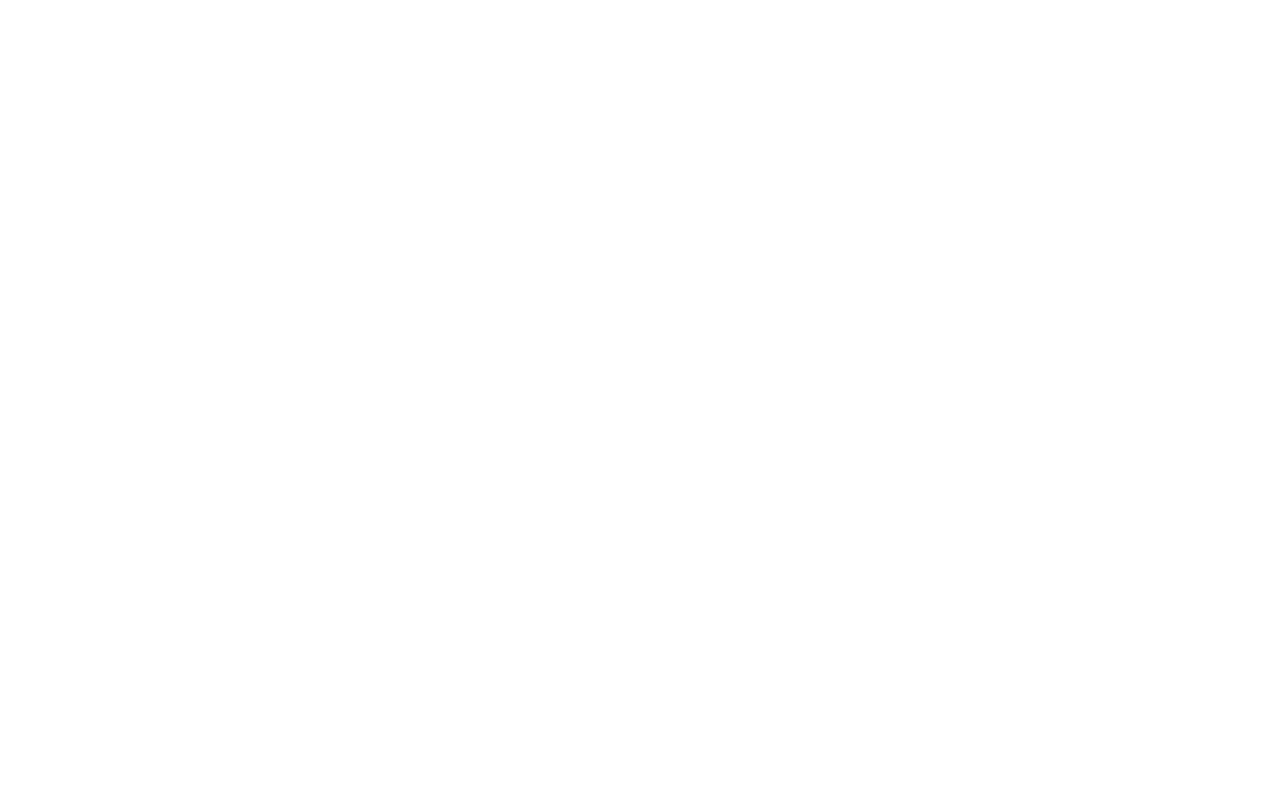
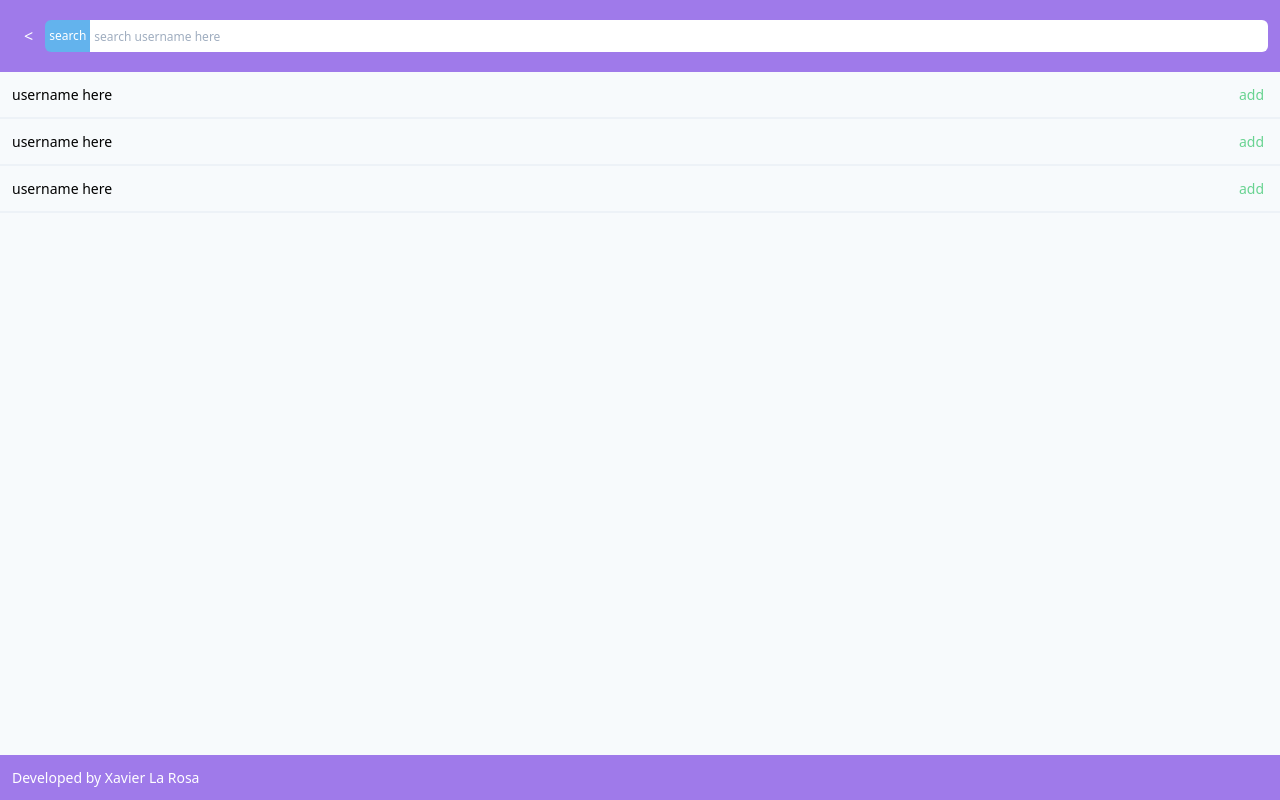
Before and after one commit to XavierLaRosa/mini-game-royale-web-front, an Angular app: page /search-friends in a window 1280 px wide. Before the commit this address led to /. Built offline with nearby package versions, Linux system fonts and the light colour scheme; no server answers.

Commit message:
added static search friends page

```diff
--- a/src/app/app-routing.module.ts
+++ b/src/app/app-routing.module.ts
@@ -3,12 +3,14 @@
 import { HomeComponent } from './pages/home/home.component';
 import { LoginComponent } from './pages/login/login.component';
 import { RegisterComponent } from './pages/register/register.component';
+import { SearchFriendComponent } from './pages/search-friend/search-friend.component';
 
 
 const routes: Routes = [
   { path: '', component: LoginComponent },
   { path: 'register', component: RegisterComponent },
-  { path: 'home', component: HomeComponent }
+  { path: 'home', component: HomeComponent },
+  { path: 'search-friends', component: SearchFriendComponent }
 ];
 
 @NgModule({
--- a/src/app/app.module.ts
+++ b/src/app/app.module.ts
@@ -15,6 +15,7 @@
 import { FormsModule } from '@angular/forms';
 import { GameListItemComponent } from './components/game-list-item/game-list-item.component';
 import { FriendListItemComponent } from './components/friend-list-item/friend-list-item.component';
+import { SearchFriendComponent } from './pages/search-friend/search-friend.component';
 
 @NgModule({
   declarations: [
@@ -23,7 +24,8 @@
     RegisterComponent,
     HomeComponent,
     GameListItemComponent,
-    FriendListItemComponent
+    FriendListItemComponent,
+    SearchFriendComponent
   ],
   imports: [
     BrowserModule,
--- a/src/app/pages/home/home.component.html
+++ b/src/app/pages/home/home.component.html
@@ -52,7 +52,7 @@
                         + this.appService.getUserData().pending_friends_sent.length
                         + this.appService.getUserData().pending_friends_received.length }})
                 </p>
-                <button class="rounded-lg bg-green-400 p-2 text-sm">
+                <button routerLink="/search-friends" class="rounded-lg bg-green-400 p-2 text-sm">
                     add
                 </button>
             </div>
--- /dev/null
+++ b/src/app/pages/search-friend/search-friend.component.html
@@ -0,0 +1,41 @@
+<div class="h-screen bg-purple-600 text-white flex flex-col justify-between items-center">
+    <nav class="bg-purple-500 p-3 w-full flex flex-row justify-between items-center">
+        <button class="bg-clear p-3">
+            <
+        </button>
+        <button class="rounded-tl-md rounded-bl-md bg-blue-400 p-1 text-xs h-8">
+            search
+        </button>
+        <input type="text" class="w-full rounded-tr-md rounded-br-md p-1 text-black text-xs h-8" placeholder="search username here">
+    </nav>
+    <div class="w-full bg-gray-100 h-full flex flex-col justify-start items-center">
+        <section class="w-full border-b-2 border-gray-200 flex flex-row justify-between items-center">
+            <p class="p-3 text-black text-sm">
+                username here
+            </p>
+            <button class="bg-clear text-green-400 text-sm mr-4">
+                add
+            </button>
+        </section>
+        <section class="w-full border-b-2 border-gray-200 flex flex-row justify-between items-center">
+            <p class="p-3 text-black text-sm">
+                username here
+            </p>
+            <button class="bg-clear text-green-400 text-sm mr-4">
+                add
+            </button>
+        </section>
+        <section class="w-full border-b-2 border-gray-200 flex flex-row justify-between items-center">
+            <p class="p-3 text-black text-sm">
+                username here
+            </p>
+            <button class="bg-clear text-green-400 text-sm mr-4">
+                add
+            </button>
+        </section>
+
+    </div>
+    <footer class="bg-purple-500 p-3 w-full flex flex-row justify-between">
+        <p class="text-sm">Developed by Xavier La Rosa</p>
+    </footer>
+</div>
--- /dev/null
+++ b/src/app/pages/search-friend/search-friend.component.ts
@@ -0,0 +1,26 @@
+import { Component, OnInit } from '@angular/core';
+import { AppService, User } from 'src/app/app.service';
+
+@Component({
+  selector: 'app-search-friend',
+  templateUrl: './search-friend.component.html',
+  styleUrls: ['./search-friend.component.css']
+})
+export class SearchFriendComponent implements OnInit {
+
+  constructor(public appService: AppService) { }
+
+  ngOnInit(): void {
+    this.appService.getUser(AppService.id).subscribe({
+      next: data => {
+        console.log("API Success: ", data)
+        AppService.user = data as User
+        console.log("User data: ", AppService.user)
+      },
+      error: error => {
+        console.log("API Error: ", error)
+      }
+    })
+  }
+
+}
```
Also changed, not shown: src/app/pages/search-friend/search-friend.component.css (added), 1 other file (tests, documents, lock files or other folders).
